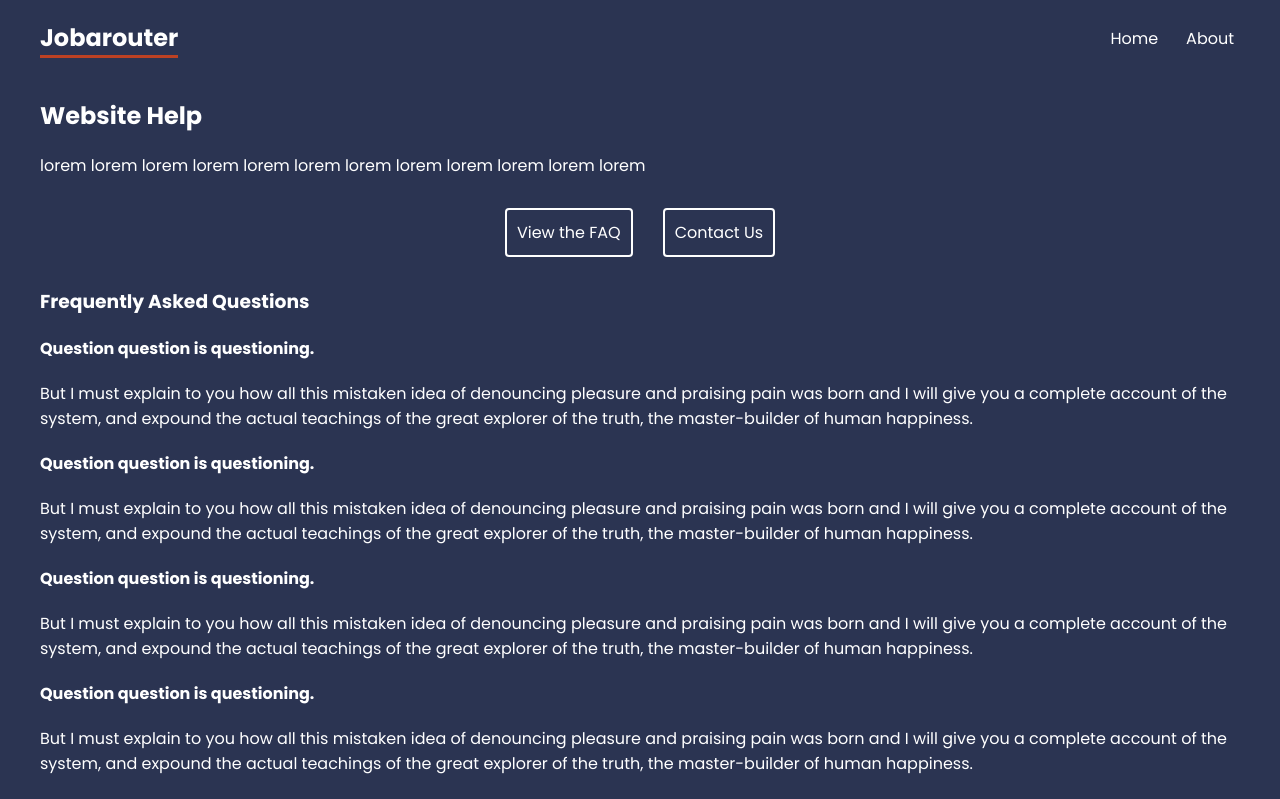
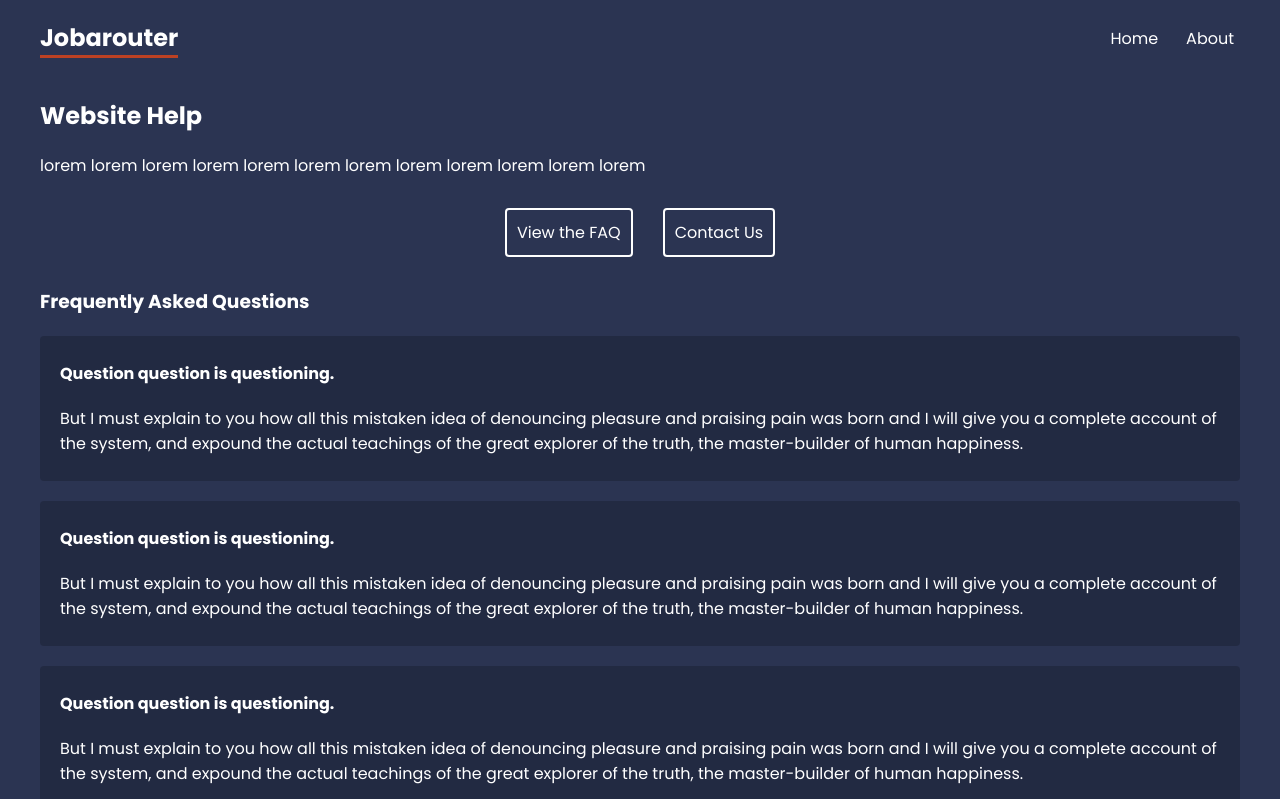
Before and after one commit to ChukwumaKingsley/job-routes, a React (Create React App) app: page /help/faq in a window 1280 px wide. Shown: the top 799 px of the page. Built offline with nearby package versions, Linux system fonts and the light colour scheme.

Commit message:
Added faq and contact pages

```diff
--- a/src/App.js
+++ b/src/App.js
@@ -7,12 +7,12 @@ import {
 //pages
 import Home from './pages/Home';
 import About from './pages/About';
+import Faq from './pages/help/Faq';
+import Contact from './pages/help/Contact';
 
 //layouts
 import RootLayout from './layouts/RootLayout';
 import HelpLayout from './layouts/HelpLayout';
-import Faq from './pages/help/Faq';
-import Contact from './pages/help/Contact';
 
 const router =  createBrowserRouter(
   createRoutesFromElements(
--- a/src/index.css
+++ b/src/index.css
@@ -76,8 +76,30 @@ main {
   border-color: var(--primary);
 }
 /* faq */
-
-
+.faq .question {
+  background: rgba(0, 0, 0, 0.2);
+  padding: 5px 20px;
+  border-radius: 4px;
+  margin: 20px 0;
+}
+/* contact form */
+form {
+  margin-top: 30px;
+}
+form input, form label span, form textarea {
+  display: block;
+}
+form input, form textarea {
+  margin-bottom: 30px;
+  padding: 8px;
+  border-radius: 4px;
+  border: 0;
+  width: 300px;
+  color: var(--primary)
+}
+form label span {
+  margin-bottom: 10px;
+}
 /* careers list */
 
 
```
